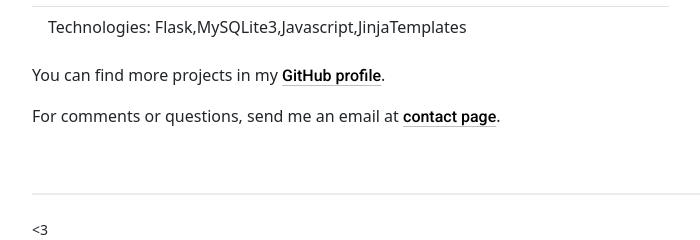
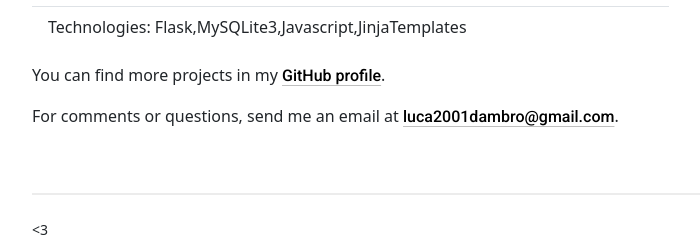
Before and after one commit to Dambrous/lucadambrosio.cloud, a Flask app: page /about in a window 1280 px wide. Shown: the part 1660-1900 px from the top of the page, without its empty margins (124-824 px from the left). Run offline with Flask 3, Linux system fonts and the light colour scheme; data comes from the database, SQL or seed files in the repository; some web fonts are replaced.

Commit message:
[1.0 VERSION] luca dambrosio website

```diff
--- a/templates/about.html
+++ b/templates/about.html
@@ -127,8 +127,8 @@
                 </p>
                 <p>
                     For comments or questions, send me an email at
-                    <a class="custom-link" href="/contact-me"
-                       style="color:black">contact page</a>.
+                    <a class="custom-link" href="mailto:luca2001dambro@gmail.com"
+                       style="color:black">luca2001dambro@gmail.com</a>.
                 </p>
             </div>
         </div>
```
Also changed, not shown: templates/education.html (+2 -7 lines).
